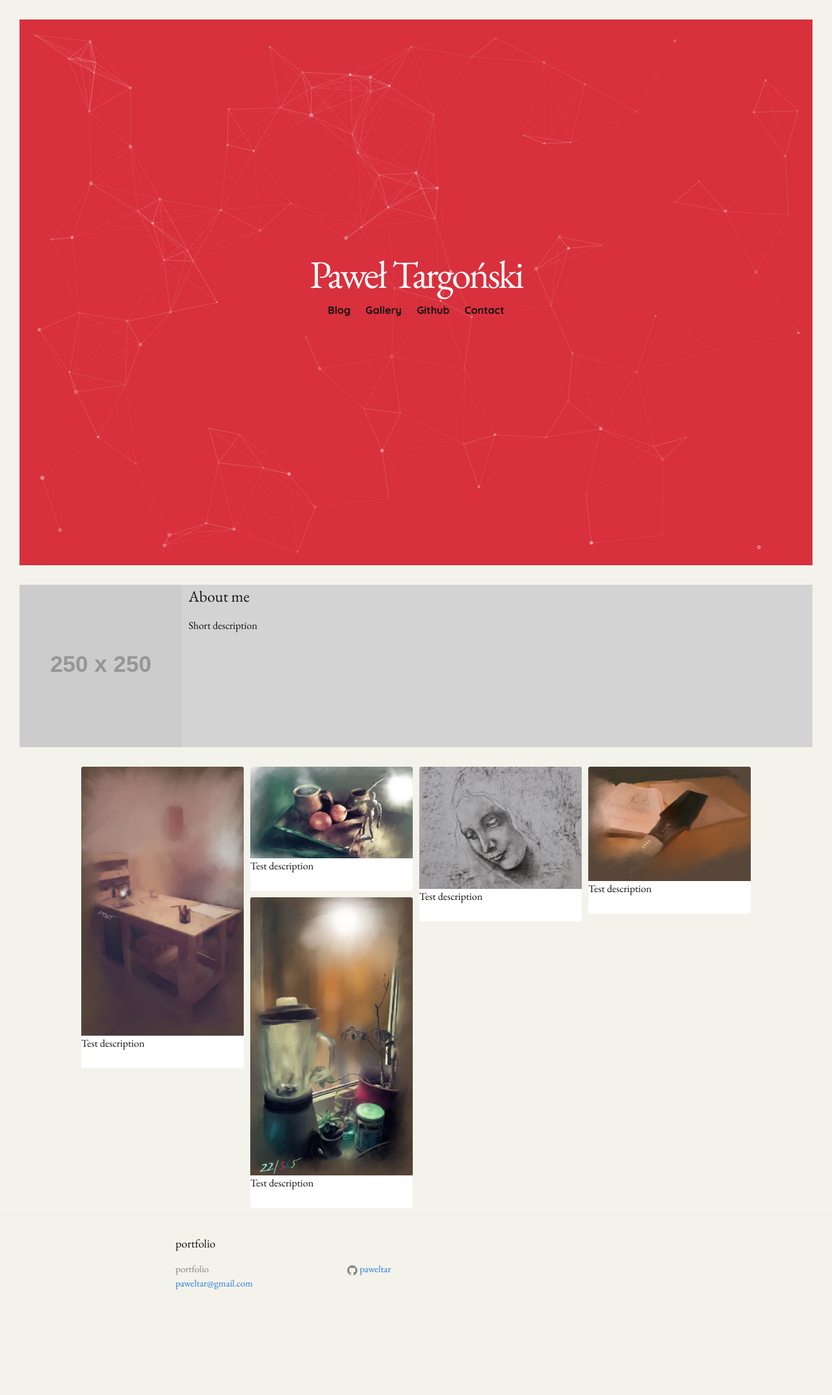
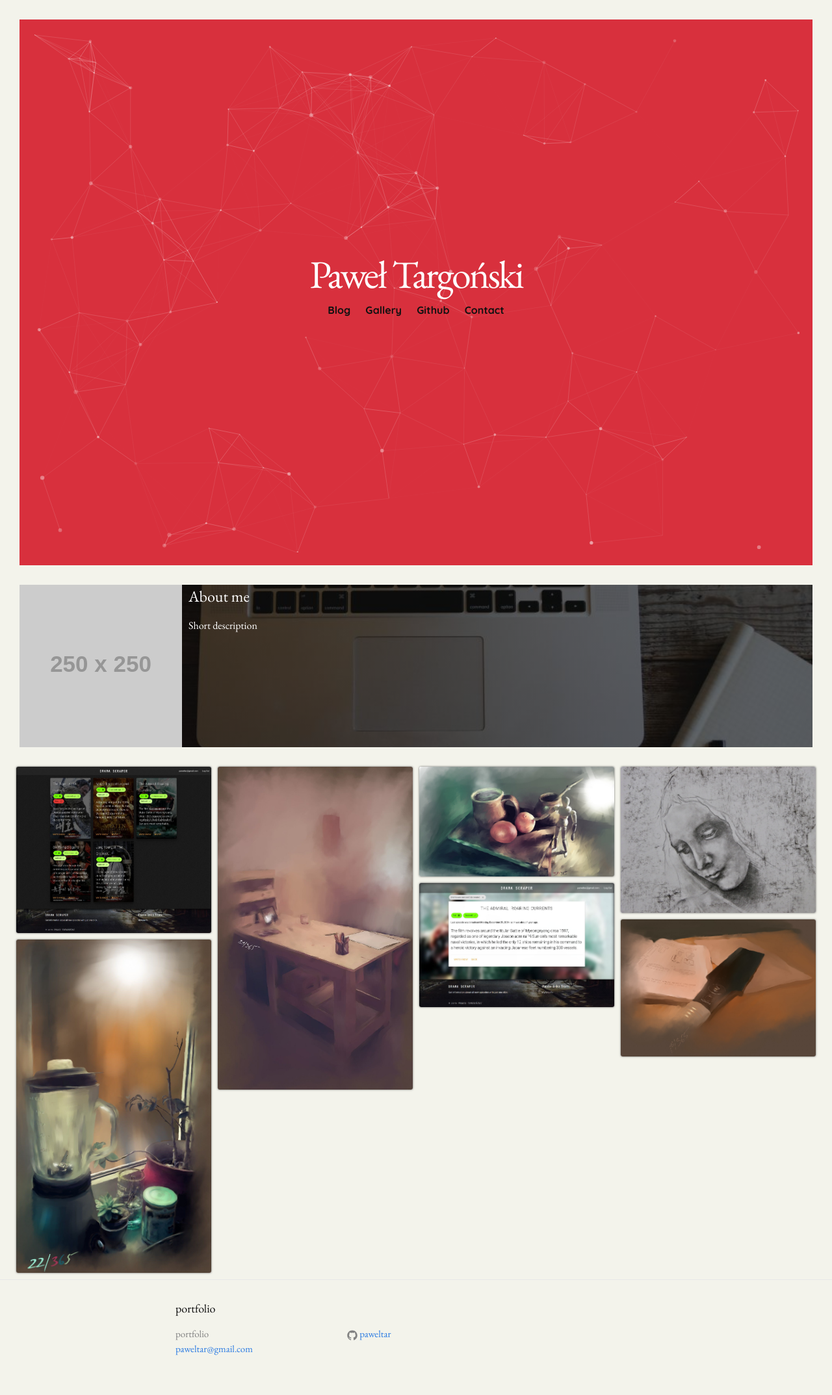
Before and after one commit to paweltar/paweltar.github.io, a Jekyll site: the page built from index.html, in a window 1280 px wide. Shown: the whole page at 65% size. Built offline with Jekyll 4.4.1, drawn with Linux system fonts in a browser that asks for light colours; nearby versions of some CDN libraries; library files that are not in the unit come from our copies; before the commit the page ends 2047 px from its top, so only the background shows below that.

Commit message:
Customisizg welcome page...

```diff
--- a/_includes/welcome_gallery.html
+++ b/_includes/welcome_gallery.html
@@ -1,32 +1,37 @@
 <div class="gallery-wrapper">
+
   <div class="gallery-card">
-    <img src="/img/portfolio/21.jpg" alt="">
-    <div class="card-desc-section">
-      <p>Test description</p>
-    </div>
+    <img class="image" src="/img/portfolio/dramascraper/index.jpg" alt="">
   </div>
+
+
   <div class="gallery-card">
-    <img src="/img/portfolio/37.jpg" alt="">
-    <div class="card-desc-section">
-      <p>Test description</p>
-    </div>
+    <img class="image" src="/img/portfolio/21.jpg" alt="">
   </div>
+
+
   <div class="gallery-card">
-    <img src="/img/portfolio/drawing.jpg" alt="">
-    <div class="card-desc-section">
-      <p>Test description</p>
-    </div>
+    <img class="image" src="/img/portfolio/37.jpg" alt="">
   </div>
+
+
   <div class="gallery-card">
-    <img src="/img/portfolio/craft.jpg" alt="">
-    <div class="card-desc-section">
-      <p>Test description</p>
-    </div>
+    <img class="image" src="/img/portfolio/drawing.jpg" alt="">
   </div>
+
+
   <div class="gallery-card">
-    <img src="/img/portfolio/still.jpg" alt="">
-    <div class="card-desc-section">
-      <p>Test description</p>
-    </div>
+    <img class="image" src="/img/portfolio/dramascraper/show.jpg" alt="">
   </div>
+
+
+  <div class="gallery-card">
+    <img class="image" src="/img/portfolio/craft.jpg" alt="">
+  </div>
+
+
+  <div class="gallery-card">
+    <img class="image" src="/img/portfolio/still.jpg" alt="">
+  </div>
+
 </div>
--- a/_sass/_def-site-layout.scss
+++ b/_sass/_def-site-layout.scss
@@ -1,8 +1,15 @@
+$default-card: 300px;
+$big-card: $default-card * 2 + 20;
 .def-site-header {
   border-bottom: 1px solid lightgray;
 }
 .about-section {
-  background-color: lightgray;
+  background: linear-gradient( rgba(0, 0, 0, 0.6), rgba(0, 0, 0, 0.6) ), url(/img/assets/notebook-bg.jpg) no-repeat center center fixed;
+  -webkit-background-size: cover;
+  -moz-background-size: cover;
+  -o-background-size: cover;
+  background-size: cover;
+
   margin: 0 30px 30px;
   height: 250px;
   display: flex;
@@ -15,8 +22,12 @@
       width: 100%;
     };
   }
+  @include media-query($on-palm) {
+    background: lightgray;
+  };
   .about-text {
     margin-left: 10px;
+    color: white;
   }
   @include media-query($on-palm) {
     height: auto;
@@ -25,21 +36,34 @@
 }
 .gallery-wrapper {
   margin: 0 auto;
+  padding: 0 15px;
   .gallery-card {
     height: auto;
-    width: 250px;
+    width: $default-card;
     margin-bottom: 10px;
     background-color: white;
     border-radius: 3px;
+    box-shadow: 0 0 3px 0 rgba(50, 50, 50, 0.75);
     img {
       border-radius: 3px 3px 0 0;
       object-fit: cover;
+      &:hover {
+        filter:none;
+      }
     }
     .card-desc-section {
       height: 50px;
-      p {
-
-      }
+      display: flex;
+      p {}
+    }
+    &:hover {
+      box-shadow: 0 0 5px 0 rgba(50, 50, 50, 0.75);
     }
   }
+  .gallery-card--width2 {
+    width: $big-card;
+  }
+  .image {
+    border-radius: 3px !important;
+  }
 }
--- a/_sass/_layout.scss
+++ b/_sass/_layout.scss
@@ -98,6 +98,10 @@
       padding: 5px 0;
       &:not(:last-child) {
         margin-right: 0;
+      }
+      &:hover {
+        background-color: transparent;
+        border: none;
       }
     }
   }
--- a/css/main.scss
+++ b/css/main.scss
@@ -9,7 +9,7 @@
 
 // Our variables
 $base-font-family: 'EB Garamond', Helvetica, Arial, serif;
-$welcome-nav-font: 'Quicksand', sans-serif;
+$complementary-font: 'Quicksand', sans-serif;
 $base-font-size:   16px;
 $base-font-weight: 400;
 $small-font-size:  $base-font-size * 0.875;
```
Also changed, not shown: img/assets/notebook-bg.jpg (added), img/portfolio/dramascraper/index.jpg (added), img/portfolio/dramascraper/show.jpg (added).
